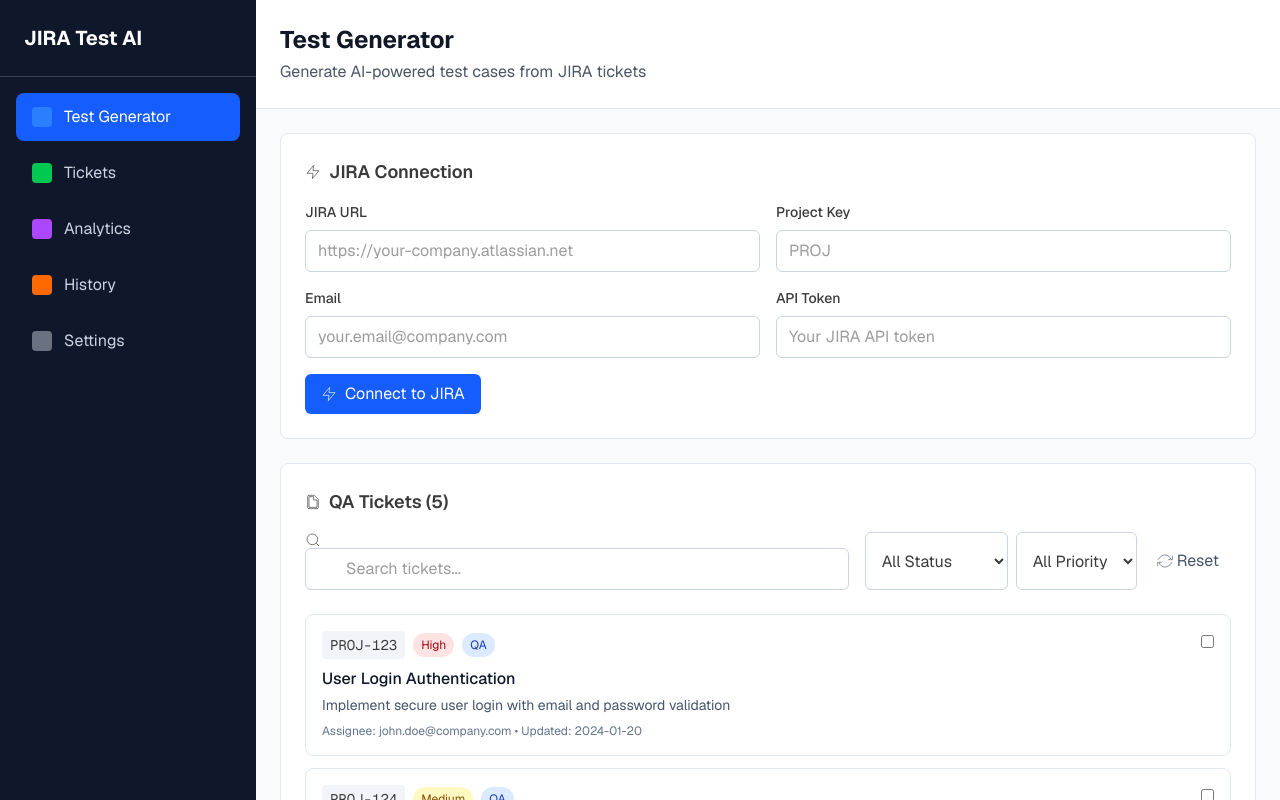
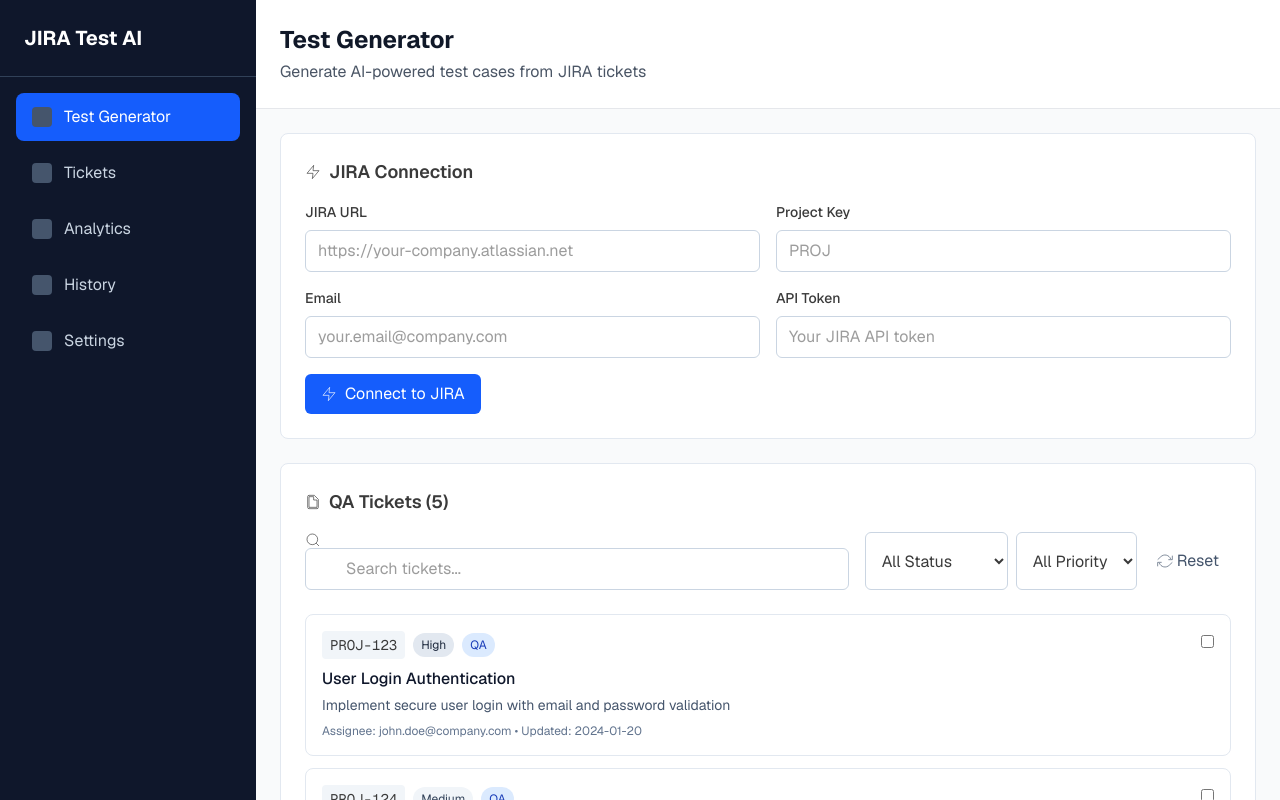
Before and after one commit to SushmaUTD/QA-Agent, a Next.js app: page / in a window 1280 px wide. Shown: the top 800 px of the page. Built offline with nearby package versions, Linux system fonts and the light colour scheme.

Commit message:
feat: update color scheme to Goldman Sachs theme
Remove colorful blocks and align sidebar colors with Goldman Sachs branding.

#VERCEL_SKIP

Co-authored-by: null <23019357+SushmaUTD@users.noreply.github.com>

```diff
--- a/app/page.tsx
+++ b/app/page.tsx
@@ -751,7 +751,7 @@ declare global {
               }`}
             >
               <div className="flex items-center gap-3">
-                <div className="w-5 h-5 bg-blue-500 rounded"></div>
+                <div className="w-5 h-5 bg-slate-600 rounded"></div>
                 Test Generator
               </div>
             </button>
@@ -765,7 +765,7 @@ declare global {
               }`}
             >
               <div className="flex items-center gap-3">
-                <div className="w-5 h-5 bg-green-500 rounded"></div>
+                <div className="w-5 h-5 bg-slate-600 rounded"></div>
                 Tickets
               </div>
             </button>
@@ -779,7 +779,7 @@ declare global {
               }`}
             >
               <div className="flex items-center gap-3">
-                <div className="w-5 h-5 bg-purple-500 rounded"></div>
+                <div className="w-5 h-5 bg-slate-600 rounded"></div>
                 Analytics
               </div>
             </button>
@@ -793,7 +793,7 @@ declare global {
               }`}
             >
               <div className="flex items-center gap-3">
-                <div className="w-5 h-5 bg-orange-500 rounded"></div>
+                <div className="w-5 h-5 bg-slate-600 rounded"></div>
                 History
               </div>
             </button>
@@ -807,7 +807,7 @@ declare global {
               }`}
             >
               <div className="flex items-center gap-3">
-                <div className="w-5 h-5 bg-gray-500 rounded"></div>
+                <div className="w-5 h-5 bg-slate-600 rounded"></div>
                 Settings
               </div>
             </button>
@@ -981,10 +981,10 @@ declare global {
                             <span
                               className={`text-xs px-2 py-1 rounded-full ${
                                 ticket.priority === "High"
-                                  ? "bg-red-100 text-red-800"
+                                  ? "bg-slate-200 text-slate-800"
                                   : ticket.priority === "Medium"
-                                    ? "bg-yellow-100 text-yellow-800"
-                                    : "bg-green-100 text-green-800"
+                                    ? "bg-slate-100 text-slate-700"
+                                    : "bg-slate-50 text-slate-600"
                               }`}
                             >
                               {ticket.priority}
@@ -1131,10 +1131,10 @@ declare global {
                                 <span
                                   className={`text-xs px-2 py-1 rounded ${
                                     testCase.priority === "High"
-                                      ? "bg-red-100 text-red-800"
+                                      ? "bg-slate-200 text-slate-800"
                                       : testCase.priority === "Medium"
-                                        ? "bg-yellow-100 text-yellow-800"
-                                        : "bg-green-100 text-green-800"
+                                        ? "bg-slate-100 text-slate-700"
+                                        : "bg-slate-50 text-slate-600"
                                   }`}
                                 >
                                   {testCase.priority}
@@ -1169,7 +1169,7 @@ declare global {
                         </p>
                         <button
                           onClick={() => exportAllTests("selenium")}
-                          className="w-full bg-orange-600 text-white px-4 py-2 rounded-md hover:bg-orange-700 flex items-center justify-center gap-2"
+                          className="w-full bg-blue-600 text-white px-4 py-2 rounded-md hover:bg-blue-700 flex items-center justify-center gap-2"
                         >
                           <DownloadIcon />
                           Export Selenium Suite
@@ -1184,7 +1184,7 @@ declare global {
                         <p className="text-sm text-slate-600 mb-3">Export as ready-to-run Cypress test suite</p>
                         <button
                           onClick={() => exportAllTests("cypress")}
-                          className="w-full bg-green-600 text-white px-4 py-2 rounded-md hover:bg-green-700 flex items-center justify-center gap-2"
+                          className="w-full bg-blue-700 text-white px-4 py-2 rounded-md hover:bg-blue-800 flex items-center justify-center gap-2"
                         >
                           <DownloadIcon />
                           Export Cypress Suite
```
